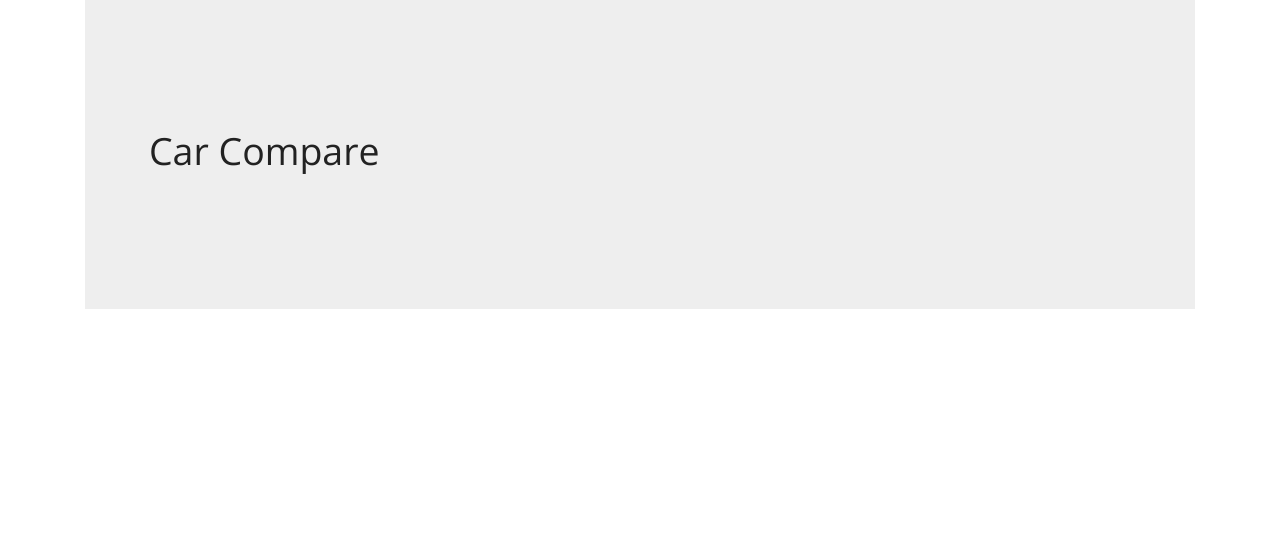
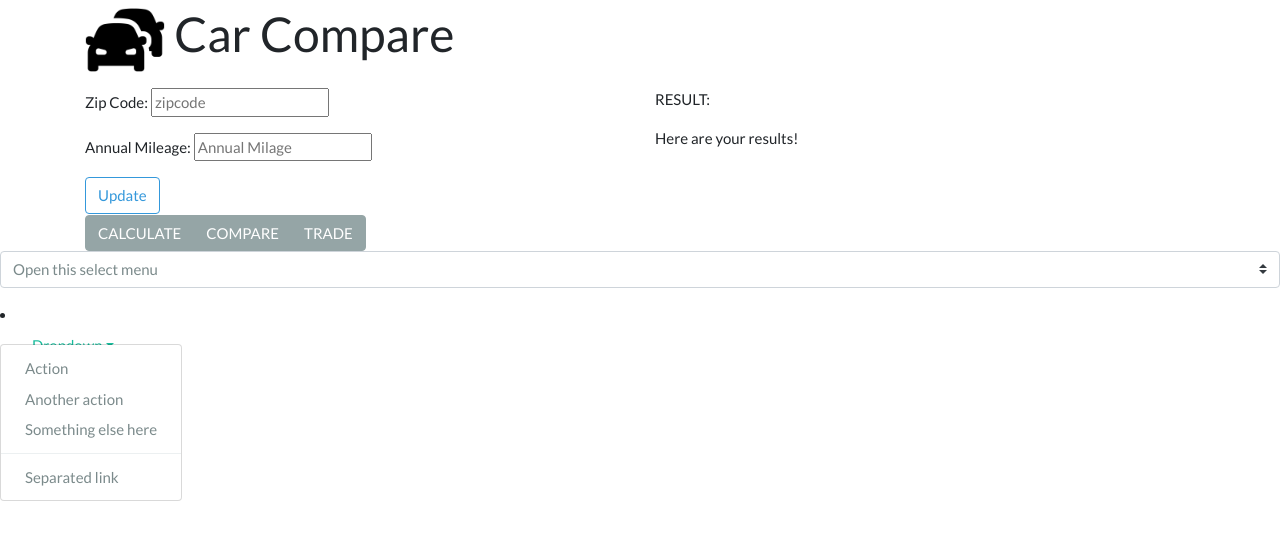
Before and after one commit to rahatdev/car-compare-api, an Angular app in the folder client/: page / in a window 1280 px wide. Shown: the top 540 px of the page. Built offline with nearby package versions, Linux system fonts and the light colour scheme.

Commit message:
rudimentary general-selection

```diff
--- a/client/package.json
+++ b/client/package.json
@@ -24,6 +24,7 @@
     "bootstrap": "^4.0.0",
     "bootswatch": "^4.0.0",
     "core-js": "^2.4.1",
+    "font-awesome": "^4.7.0",
     "ngx-bootstrap": "^2.0.2",
     "rxjs": "^5.5.6",
     "zone.js": "^0.8.19"
--- a/client/src/app/app.module.ts
+++ b/client/src/app/app.module.ts
@@ -1,5 +1,7 @@
 import { BrowserModule } from '@angular/platform-browser';
 import { NgModule } from '@angular/core';
+import { FormsModule } from '@angular/forms';
+import { HttpModule } from '@angular/http';
 
 import { AppRoutingModule } from './app-routing.module';
 
@@ -20,7 +22,9 @@ import { GeneralSelectionComponent } from './components/general-selection/genera
   ],
   imports: [
     BrowserModule,
-    AppRoutingModule
+    AppRoutingModule,
+    FormsModule,
+    HttpModule
   ],
   providers: [],
   bootstrap: [AppComponent]
--- a/client/src/app/components/general-selection/general-selection.component.html
+++ b/client/src/app/components/general-selection/general-selection.component.html
@@ -1,3 +1,20 @@
-<p>
-  general-selection works!
-</p>
+<div class="container">
+  <div class="row">
+    <div class="col-lg-6 col-sm-6">
+        <p>Zip Code: <input [(ngModel)]="zipcode" name="zipcode" placeholder="zipcode" type="text"> </p>
+        <p>Annual Mileage: <input [(ngModel)]="annualMileage" name="annual-mileage" placeholder="Annual Milage" type="text"> </p>
+        <button class="btn btn-outline-info" (click)="onUpdateClick()"> Update </button>
+    </div>
+    <div class="col-lg-6 col-sm-6">
+      <p>RESULT:</p>
+      <p>{{result}}</p>
+    </div>
+    <div class="col-md-3 col-sm-6">
+    </div>
+  </div>
+  <div class="btn-group" role="group" aria-label="Basic example">
+      <button type="button" class="btn btn-secondary">CALCULATE</button>
+      <button type="button" class="btn btn-secondary">COMPARE</button>
+      <button type="button" class="btn btn-secondary">TRADE</button>
+    </div>
+</div>
--- a/client/src/app/components/general-selection/general-selection.component.ts
+++ b/client/src/app/components/general-selection/general-selection.component.ts
@@ -7,14 +7,20 @@ import { Component, OnInit } from '@angular/core';
 })
 export class GeneralSelectionComponent implements OnInit {
   result: String;
-  zipcode: Number;
-  annualMilage: Number;
+  zipcode: Number; //onUpdate
+  annualMileage: Number;
   percentCity: Number;
   percentHighway: Number;
 
   constructor() { }
 
   ngOnInit() {
+    this.result = "Here are your results!";
+  }
+
+  onUpdateClick() {
+    console.log("zipcode:", this.zipcode)
+    console.log("miles:", this.annualMileage)
   }
 
 }
--- a/client/src/app/components/home/home.component.html
+++ b/client/src/app/components/home/home.component.html
@@ -1,5 +1,11 @@
 <div class="container">
-  <div class="jumbotron">
-    <h1>Car Compare</h1>
-  </div>
+    <h1 id="main-header">
+      <img id="img-title" src="../cars.png"/>
+       Car Compare
+    </h1>
 </div>
+<app-general-selection></app-general-selection>
+<app-vehicle></app-vehicle>
+
+
+<!-- <i class="fa fa-home"></i>  -->
--- a/client/src/app/components/home/home.component.scss
+++ b/client/src/app/components/home/home.component.scss
@@ -0,0 +1,8 @@
+#img-title{
+    height: 80px;
+}
+
+#main-header {
+    position: relative;
+    align-self: center;
+}
--- a/client/src/app/components/vehicle/vehicle.component.html
+++ b/client/src/app/components/vehicle/vehicle.component.html
@@ -1,3 +1,19 @@
-<p>
-  vehicle works!
-</p>
+<div class="form-group">
+    <select class="custom-select">
+      <option selected="">Open this select menu</option>
+      <option value="1">One</option>
+      <option value="2">Two</option>
+      <option value="3">Three</option>
+    </select>
+  </div>
+
+  <li class="nav-item dropdown show">
+      <a class="nav-link dropdown-toggle" data-toggle="dropdown" href="#" role="button" aria-haspopup="true" aria-expanded="true">Dropdown</a>
+      <div class="dropdown-menu show" x-placement="bottom-start" style="position: absolute; transform: translate3d(0px, 38px, 0px); top: 0px; left: 0px; will-change: transform;">
+        <a class="dropdown-item" href="#">Action</a>
+        <a class="dropdown-item" href="#">Another action</a>
+        <a class="dropdown-item" href="#">Something else here</a>
+        <div class="dropdown-divider"></div>
+        <a class="dropdown-item" href="#">Separated link</a>
+      </div>
+    </li>
--- a/client/src/styles.scss
+++ b/client/src/styles.scss
@@ -1,4 +1,5 @@
 /* You can add global styles to this file, and also import other style files */
-@import "~bootswatch/dist/yeti/_variables.scss";
+// ~ is an alias for your node_modules folder
+@import "~bootswatch/dist/flatly/_variables.scss";
 @import "~bootstrap/scss/bootstrap.scss";
-@import "~bootswatch/dist/yeti/_bootswatch.scss";
+@import "~bootswatch/dist/flatly/_bootswatch.scss";
```
Also changed, not shown: 1 other file (tests, documents, lock files or other folders).
